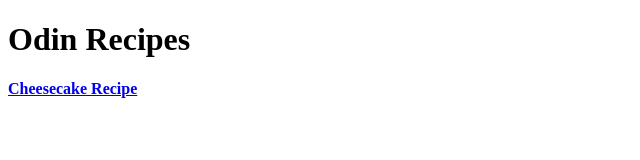
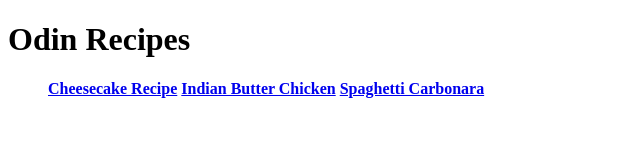
Before and after one commit to TiagoSobral/odin-recipes, a plain HTML site: page index.html in a window 1280 px wide. Shown: the whole page, without its empty margins (0-640 px from the left). Drawn offline with Linux system fonts and the light colour scheme.

Commit message:
feat(links): Add two more recipes.
Two new pages conected to the index page to include more recipes.

```diff
--- a/index.html
+++ b/index.html
@@ -7,7 +7,11 @@
 </head>
 <body>
     <h1>Odin Recipes</h1>
-    <h4><a href="./recipes/cheesecake.html">Cheesecake Recipe</a></h4>
+    <h4><ul>
+        <a href="./recipes/cheesecake.html">Cheesecake Recipe</a>
+        <a href="./recipes/indian-butter-chicken.html">Indian Butter Chicken</a>
+        <a href="./recipes/spaghetti-carbonara.html">Spaghetti Carbonara</a>
+    </ul></h4>
 
 </body>
 </html>
```
